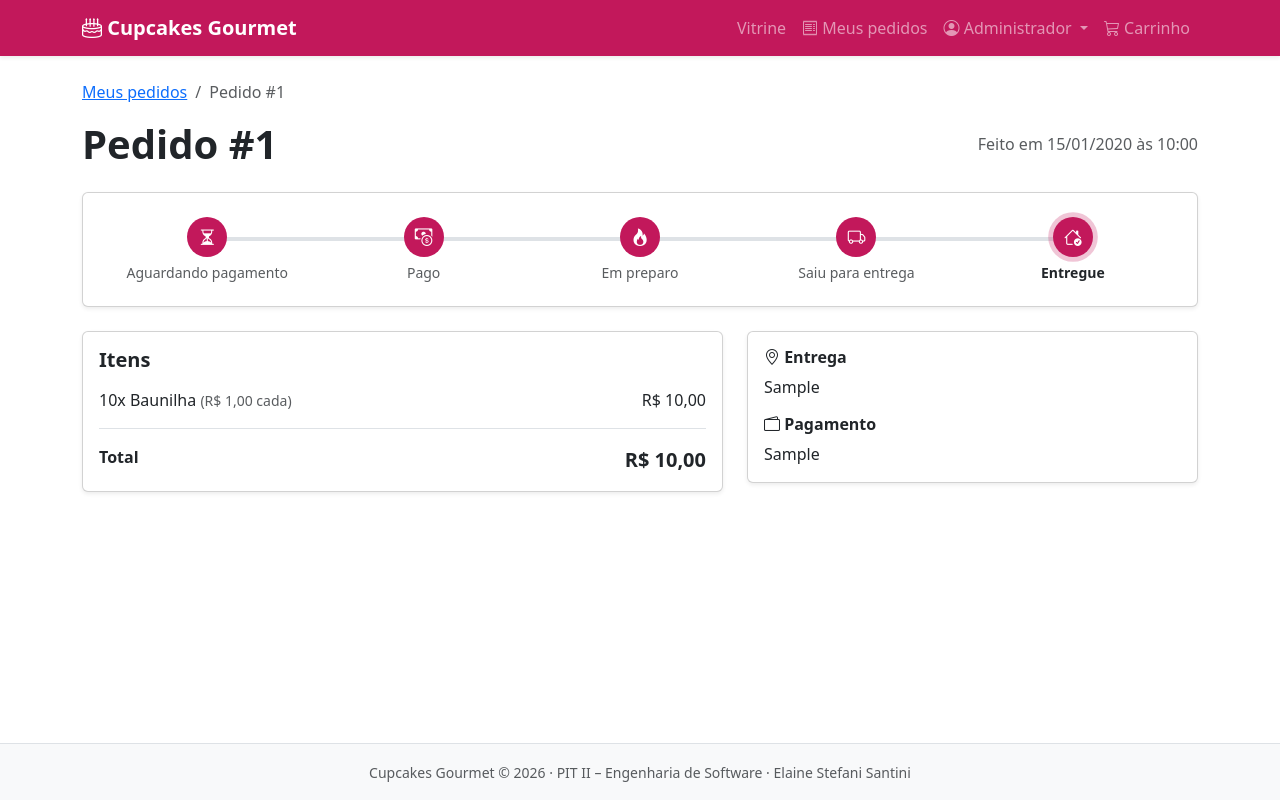
After one commit to NanneSantin/cupcakes-app, a Flask app: page /pedidos/1 in a window 1280 px wide. The commit adds this page. Run offline with Flask 3, Linux system fonts and the light colour scheme; a user stored in the database is signed in; tables that the repository leaves empty hold one stand-in row (values such as "Sample post").

Commit message:
Checkout, pagamento simulado e acompanhamento dos pedidos

```diff
--- a/backend/app/__init__.py
+++ b/backend/app/__init__.py
@@ -46,10 +46,12 @@ def create_app(config_class=Config):
     from app.controllers.vitrine import vitrine_bp
     from app.controllers.auth import auth_bp
     from app.controllers.carrinho import carrinho_bp
+    from app.controllers.pedidos import pedidos_bp
 
     app.register_blueprint(vitrine_bp)
     app.register_blueprint(auth_bp)
     app.register_blueprint(carrinho_bp)
+    app.register_blueprint(pedidos_bp)
 
     # Tratamento de erros: páginas amigáveis em vez da tela padrão do servidor
     @app.errorhandler(404)
--- /dev/null
+++ b/backend/app/controllers/pedidos.py
@@ -0,0 +1,155 @@
+"""Controller de pedidos (C do MVC): checkout, pagamento simulado e acompanhamento."""
+
+import re
+from flask import Blueprint, render_template, request, redirect, url_for, flash, abort
+from flask_login import login_required, current_user
+from app.models import db, Pedido, ItemPedido
+from app.controllers.carrinho import itens_do_carrinho, salvar_carrinho
+
+pedidos_bp = Blueprint("pedidos", __name__, url_prefix="/pedidos")
+
+FORMAS_PAGAMENTO = {"PIX": "Pix", "CARTAO": "Cartão de crédito"}
+
+
+def buscar_pedido_do_cliente(pedido_id):
+    """Retorna o pedido só se ele for do usuário logado; senão, erro 404."""
+    pedido = db.session.get(Pedido, pedido_id)
+    if not pedido or pedido.usuario_id != current_user.id:
+        abort(404)
+    return pedido
+
+
+@pedidos_bp.route("/checkout", methods=["GET", "POST"])
+@login_required
+def checkout():
+    itens, total = itens_do_carrinho()
+    if not itens:
+        flash("Seu carrinho está vazio.", "warning")
+        return redirect(url_for("carrinho.ver"))
+
+    if request.method == "POST":
+        endereco = request.form.get("endereco", "").strip()
+        forma = request.form.get("forma_pagamento", "")
+
+        erros = []
+        if not endereco:
+            erros.append("Informe o endereço de entrega.")
+        if forma not in FORMAS_PAGAMENTO:
+            erros.append("Escolha a forma de pagamento.")
+        for item in itens:
+            if item["quantidade"] > item["produto"].estoque:
+                erros.append(f"Estoque insuficiente de {item['produto'].nome}.")
+
+        if erros:
+            for erro in erros:
+                flash(erro, "danger")
+            return (
+                render_template(
+                    "pages/checkout.html",
+                    itens=itens,
+                    total=total,
+                    endereco=endereco,
+                    forma=forma,
+                    formas=FORMAS_PAGAMENTO,
+                ),
+                400,
+            )
+
+        # Cria o pedido e os itens (o preço é copiado para o item, para o
+        # pedido não mudar se o preço do produto for alterado depois)
+        pedido = Pedido(
+            cliente=current_user,
+            endereco_entrega=endereco,
+            forma_pagamento=forma,
+            valor_total=total,
+        )
+        for item in itens:
+            produto = item["produto"]
+            pedido.itens.append(
+                ItemPedido(
+                    produto=produto,
+                    quantidade=item["quantidade"],
+                    preco_unitario=produto.preco,
+                )
+            )
+            produto.estoque -= item["quantidade"]
+
+        db.session.add(pedido)
+        db.session.commit()
+        salvar_carrinho({})  # esvazia o carrinho
+
+        return redirect(url_for("pedidos.pagamento", pedido_id=pedido.id))
+
+    return render_template(
+        "pages/checkout.html",
+        itens=itens,
+        total=total,
+        endereco=current_user.endereco or "",
+        forma="PIX",
+        formas=FORMAS_PAGAMENTO,
+    )
+
+
+@pedidos_bp.route("/<int:pedido_id>/pagamento", methods=["GET", "POST"])
+@login_required
+def pagamento(pedido_id):
+    """Pagamento SIMULADO: nenhum valor é cobrado e os dados do cartão não são gravados."""
+    pedido = buscar_pedido_do_cliente(pedido_id)
+
+    if pedido.status != "Aguardando pagamento":
+        flash("Este pedido já foi pago.", "info")
+        return redirect(url_for("pedidos.detalhe", pedido_id=pedido.id))
+
+    if request.method == "POST":
+        if pedido.forma_pagamento == "CARTAO":
+            numero = re.sub(r"\D", "", request.form.get("numero", ""))
+            validade = request.form.get("validade", "").strip()
+            cvv = request.form.get("cvv", "").strip()
+            nome = request.form.get("nome", "").strip()
+
+            erros = []
+            if len(numero) != 16:
+                erros.append("O número do cartão deve ter 16 dígitos.")
+            if not re.fullmatch(r"(0[1-9]|1[0-2])/\d{2}", validade):
+                erros.append("Informe a validade no formato MM/AA.")
+            if not re.fullmatch(r"\d{3}", cvv):
+                erros.append("O CVV deve ter 3 dígitos.")
+            if not nome:
+                erros.append("Informe o nome impresso no cartão.")
+            if erros:
+                for erro in erros:
+                    flash(erro, "danger")
+                return render_template("pages/pagamento.html", pedido=pedido), 400
+
+            # Regra da simulação: cartão terminado em 0000 é recusado
+            if numero.endswith("0000"):
+                flash(
+                    "Pagamento recusado pela operadora (simulação). Tente outro cartão.",
+                    "danger",
+                )
+                return render_template("pages/pagamento.html", pedido=pedido), 402
+
+        pedido.status = "Pago"
+        db.session.commit()
+        flash("Pagamento aprovado! Seu pedido já está na fila de preparo.", "success")
+        return redirect(url_for("pedidos.detalhe", pedido_id=pedido.id))
+
+    return render_template("pages/pagamento.html", pedido=pedido)
+
+
+@pedidos_bp.route("/")
+@login_required
+def listar():
+    pedidos = (
+        Pedido.query.filter_by(usuario_id=current_user.id)
+        .order_by(Pedido.data_pedido.desc())
+        .all()
+    )
+    return render_template("pages/meus_pedidos.html", pedidos=pedidos)
+
+
+@pedidos_bp.route("/<int:pedido_id>")
+@login_required
+def detalhe(pedido_id):
+    pedido = buscar_pedido_do_cliente(pedido_id)
+    return render_template("pages/pedido.html", pedido=pedido, formas=FORMAS_PAGAMENTO)
--- a/backend/app/models/pedido.py
+++ b/backend/app/models/pedido.py
@@ -27,6 +27,14 @@ class Pedido(db.Model):
         "ItemPedido", backref="pedido", lazy=True, cascade="all, delete-orphan"
     )
 
+    # Etapas mostradas na linha do tempo do acompanhamento (sem "Cancelado")
+    ETAPAS = STATUS[:5]
+
+    @property
+    def etapa_atual(self):
+        """Posição do status atual na linha do tempo (0 a 4), ou -1 se cancelado."""
+        return self.ETAPAS.index(self.status) if self.status in self.ETAPAS else -1
+
 
 class ItemPedido(db.Model):
     __tablename__ = "item_pedido"
--- a/frontend/static/css/style.css
+++ b/frontend/static/css/style.css
@@ -36,3 +36,55 @@
   transform: translateY(-4px);
   box-shadow: 0 .5rem 1rem rgba(0, 0, 0, .15) !important;
 }
+
+/* Linha do tempo do acompanhamento do pedido */
+.linha-tempo {
+  display: flex;
+  justify-content: space-between;
+  position: relative;
+}
+
+.linha-tempo::before {
+  content: "";
+  position: absolute;
+  top: 1.25rem;
+  left: 10%;
+  right: 10%;
+  height: 4px;
+  background: #dee2e6;
+  z-index: 0;
+}
+
+.etapa {
+  flex: 1;
+  text-align: center;
+  position: relative;
+  z-index: 1;
+}
+
+.etapa .bolinha {
+  width: 2.5rem;
+  height: 2.5rem;
+  border-radius: 50%;
+  margin: 0 auto .5rem;
+  display: flex;
+  align-items: center;
+  justify-content: center;
+  background: #dee2e6;
+  color: #6c757d;
+  font-size: 1.1rem;
+}
+
+.etapa.concluida .bolinha {
+  background: var(--cupcake);
+  color: #fff;
+}
+
+.etapa.atual .bolinha {
+  box-shadow: 0 0 0 .3rem rgba(194, 24, 91, .25);
+}
+
+.etapa small {
+  display: block;
+  line-height: 1.2;
+}
--- a/frontend/templates/layouts/base.html
+++ b/frontend/templates/layouts/base.html
@@ -32,7 +32,8 @@
       <div class="collapse navbar-collapse" id="menu">
         <ul class="navbar-nav ms-auto">
           <li class="nav-item"><a class="nav-link" href="/">Vitrine</a></li>
-          <li class="nav-item"><a class="nav-link" href="#"><i class="bi bi-receipt"></i> Meus pedidos</a></li>
+          <li class="nav-item"><a class="nav-link" href="{{ url_for('pedidos.listar') }}"><i class="bi bi-receipt"></i>
+              Meus pedidos</a></li>
           {% if current_user.is_authenticated %}
           <li class="nav-item dropdown">
             <a class="nav-link dropdown-toggle" href="#" role="button" data-bs-toggle="dropdown" aria-expanded="false">
--- a/frontend/templates/pages/carrinho.html
+++ b/frontend/templates/pages/carrinho.html
@@ -64,10 +64,9 @@
                     <span>Total</span>
                     <span class="fs-4 fw-bold">R$ {{ "%.2f"|format(total)|replace('.', ',') }}</span>
                 </div>
-                <!-- O botão será ativado quando o checkout for implementado -->
-                <button class="btn btn-cupcake w-100" disabled title="Disponível em breve">
+                <a href="{{ url_for('pedidos.checkout') }}" class="btn btn-cupcake w-100">
                     Finalizar pedido
-                </button>
+                </a>
             </div>
         </div>
     </div>
--- /dev/null
+++ b/frontend/templates/pages/pedido.html
@@ -0,0 +1,82 @@
+{% extends "layouts/base.html" %}
+
+{% block title %}Pedido #{{ pedido.id }} · Cupcakes Gourmet{% endblock %}
+
+{% block content %}
+<nav aria-label="breadcrumb">
+    <ol class="breadcrumb">
+        <li class="breadcrumb-item"><a href="{{ url_for('pedidos.listar') }}">Meus pedidos</a></li>
+        <li class="breadcrumb-item active" aria-current="page">Pedido #{{ pedido.id }}</li>
+    </ol>
+</nav>
+
+<div class="d-flex flex-wrap justify-content-between align-items-center mb-4 gap-2">
+    <h1 class="fw-bold mb-0">Pedido #{{ pedido.id }}</h1>
+    <span class="text-muted">Feito em {{ pedido.data_pedido.strftime('%d/%m/%Y às %H:%M') }}</span>
+</div>
+
+<!-- Acompanhamento -->
+<div class="card shadow-sm mb-4">
+    <div class="card-body py-4">
+        {% if pedido.status == "Cancelado" %}
+        <div class="alert alert-danger mb-0"><i class="bi bi-x-circle"></i> Este pedido foi cancelado.</div>
+        {% else %}
+        {% set icones = ["bi-hourglass-split", "bi-cash-coin", "bi-fire", "bi-truck", "bi-house-check"] %}
+        <div class="linha-tempo">
+            {% for etapa in pedido.ETAPAS %}
+            <div
+                class="etapa {{ 'concluida' if loop.index0 <= pedido.etapa_atual }} {{ 'atual' if loop.index0 == pedido.etapa_atual }}">
+                <div class="bolinha"><i class="bi {{ icones[loop.index0] }}"></i></div>
+                <small class="{{ 'fw-bold' if loop.index0 == pedido.etapa_atual else 'text-muted' }}">{{ etapa
+                    }}</small>
+            </div>
+            {% endfor %}
+        </div>
+        {% if pedido.status == "Aguardando pagamento" %}
+        <div class="text-center mt-4">
+            <a href="{{ url_for('pedidos.pagamento', pedido_id=pedido.id) }}" class="btn btn-cupcake">
+                <i class="bi bi-wallet2"></i> Pagar agora
+            </a>
+        </div>
+        {% endif %}
+        {% endif %}
+    </div>
+</div>
+
+<div class="row g-4">
+    <!-- Itens -->
+    <div class="col-lg-7">
+        <div class="card shadow-sm">
+            <div class="card-body">
+                <h2 class="h5 fw-bold">Itens</h2>
+                <ul class="list-group list-group-flush">
+                    {% for item in pedido.itens %}
+                    <li class="list-group-item d-flex justify-content-between px-0">
+                        <span>{{ item.quantidade }}x {{ item.produto.nome }}
+                            <small class="text-muted">(R$ {{ "%.2f"|format(item.preco_unitario)|replace('.', ',') }}
+                                cada)</small></span>
+                        <span>R$ {{ "%.2f"|format(item.preco_unitario * item.quantidade)|replace('.', ',') }}</span>
+                    </li>
+                    {% endfor %}
+                </ul>
+                <div class="d-flex justify-content-between border-top pt-3 mt-2">
+                    <span class="fw-bold">Total</span>
+                    <span class="fs-5 fw-bold">R$ {{ "%.2f"|format(pedido.valor_total)|replace('.', ',') }}</span>
+                </div>
+            </div>
+        </div>
+    </div>
+
+    <!-- Entrega e pagamento -->
+    <div class="col-lg-5">
+        <div class="card shadow-sm">
+            <div class="card-body">
+                <h2 class="h6 fw-bold"><i class="bi bi-geo-alt"></i> Entrega</h2>
+                <p>{{ pedido.endereco_entrega }}</p>
+                <h2 class="h6 fw-bold"><i class="bi bi-wallet2"></i> Pagamento</h2>
+                <p class="mb-0">{{ formas.get(pedido.forma_pagamento, pedido.forma_pagamento) }}</p>
+            </div>
+        </div>
+    </div>
+</div>
+{% endblock %}
```
Also changed, not shown: backend/tests/test_pedidos.py (added, +130 -0 lines), frontend/templates/pages/checkout.html (added, +64 -0 lines), frontend/templates/pages/meus_pedidos.html (added, +35 -0 lines), frontend/templates/pages/pagamento.html (added, +67 -0 lines).
